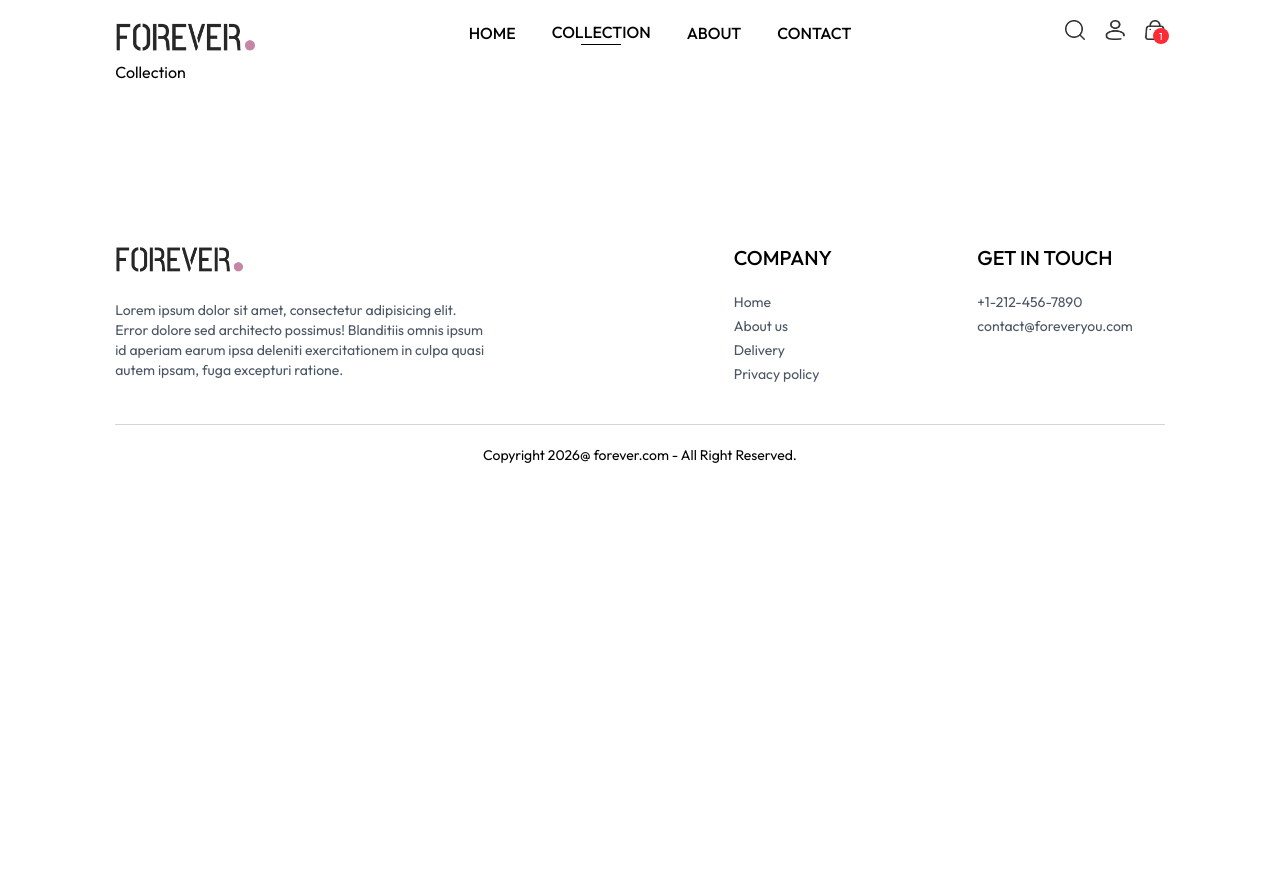
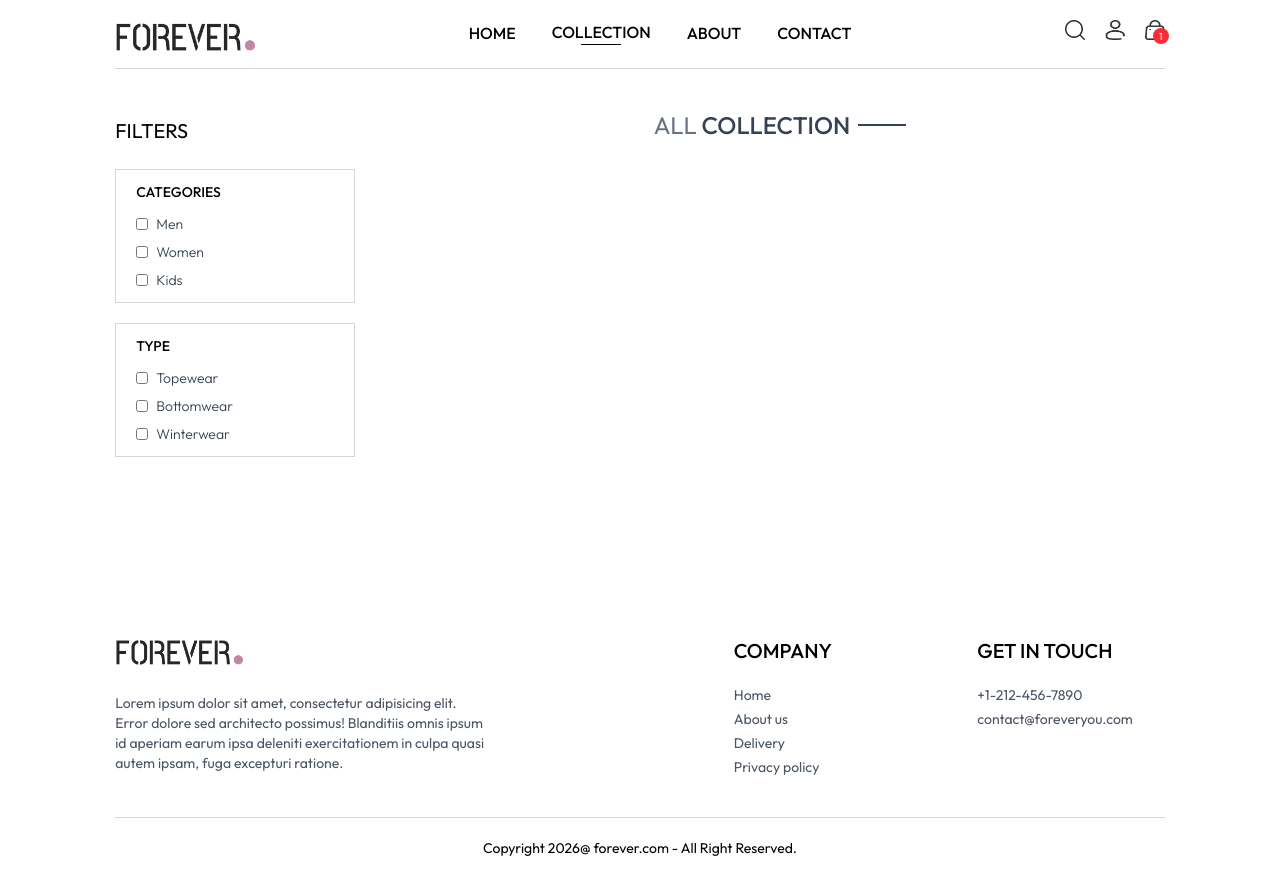
Before and after one commit to RohansinhVihol/fullstack-mern-ecommerce, a React app in the folder frontend/: page /collection in a window 1280 px wide. Before the commit the page ends 800 px from the top, so only its background shows below. Built offline with nearby package versions, Linux system fonts and the light colour scheme; the HTML template or start-up script is replaced by a standard one.

Commit message:
WIP: add collection page layout and basic routing

```diff
--- a/frontend/src/pages/Collection.jsx
+++ b/frontend/src/pages/Collection.jsx
@@ -1,8 +1,65 @@
-import React from 'react'
+import React, { useState } from 'react'
+import { useShopContext } from '../context/ShopContext'
+import { assets } from '../assets/assets';
+import Title from '../components/Title'
 
 const Collection = () => {
+
+  const {products}  = useShopContext();
+  const [shopFilter , setShopFilter] = useState(false)
+
   return (
-    <div>Collection</div>
+    <div className='flex flex-col sm:flex-row gap-1 sm:gap-10 pt-10 mt-2 border-t border-gray-300'>
+
+      {/* filter options */}
+      <div className='min-w-60'>
+        <p onClick={() => setShopFilter(!shopFilter)}className='my-2 text-xl flex items-center cursor-pointer gap-2'>FILTERS
+          <img className={`h-3 sm:hidden ${shopFilter ? 'rotate-90' :' '}`}src={assets.dropdown_icon} alt="" />
+        </p>
+         {/* Category Filter */}
+        <div className={`border border-gray-300 pl-5 py-3 mt-6 ${shopFilter ? ' ': 'hidden'} sm:block`}>
+          <p className='mb-3 text-sm font-medium'>CATEGORIES</p>
+          <div className='flex flex-col gap-2 text-sm font-light text-gray-700'>
+            <p className='flex gap-2 '>
+              <input  className='w-3'type="checkbox" value={'Men'} /> Men
+            </p>
+            <p className='flex gap-2'>
+              <input  className='w-3'type="checkbox" value={'Women'} /> Women
+            </p>
+            <p className='flex gap-2'>
+              <input  className='w-3'type="checkbox" value={'Kids'} /> Kids
+            </p>
+          </div>
+        </div>
+        {/* SubCategory Filter */}
+           <div className={`border border-gray-300 pl-5 py-3 my-5 ${shopFilter ? ' ': 'hidden'} sm:block`}>
+          <p className='mb-3 text-sm font-medium'>TYPE</p>
+          <div className='flex flex-col gap-2 text-sm font-light text-gray-700'>
+            <p className='flex gap-2 '>
+              <input  className='w-3'type="checkbox" value={'Topewear'} /> Topewear
+            </p>
+            <p className='flex gap-2'>
+              <input  className='w-3'type="checkbox" value={'Bottomwear'} /> Bottomwear
+            </p>
+            <p className='flex gap-2'>
+              <input  className='w-3'type="checkbox" value={'Winterwear'} /> Winterwear
+            </p>
+          </div>
+        </div>
+      </div>
+
+      {/* Right Side */}
+      <div className='flex-1'>
+        <div className='flex justify-center text-base sm:text-2xl mb-4'>
+          <Title text1={'ALL'} text2={'COLLECTION'}/>
+
+        </div>
+
+      </div>
+
+
+
+    </div>
   )
 }
 
```
